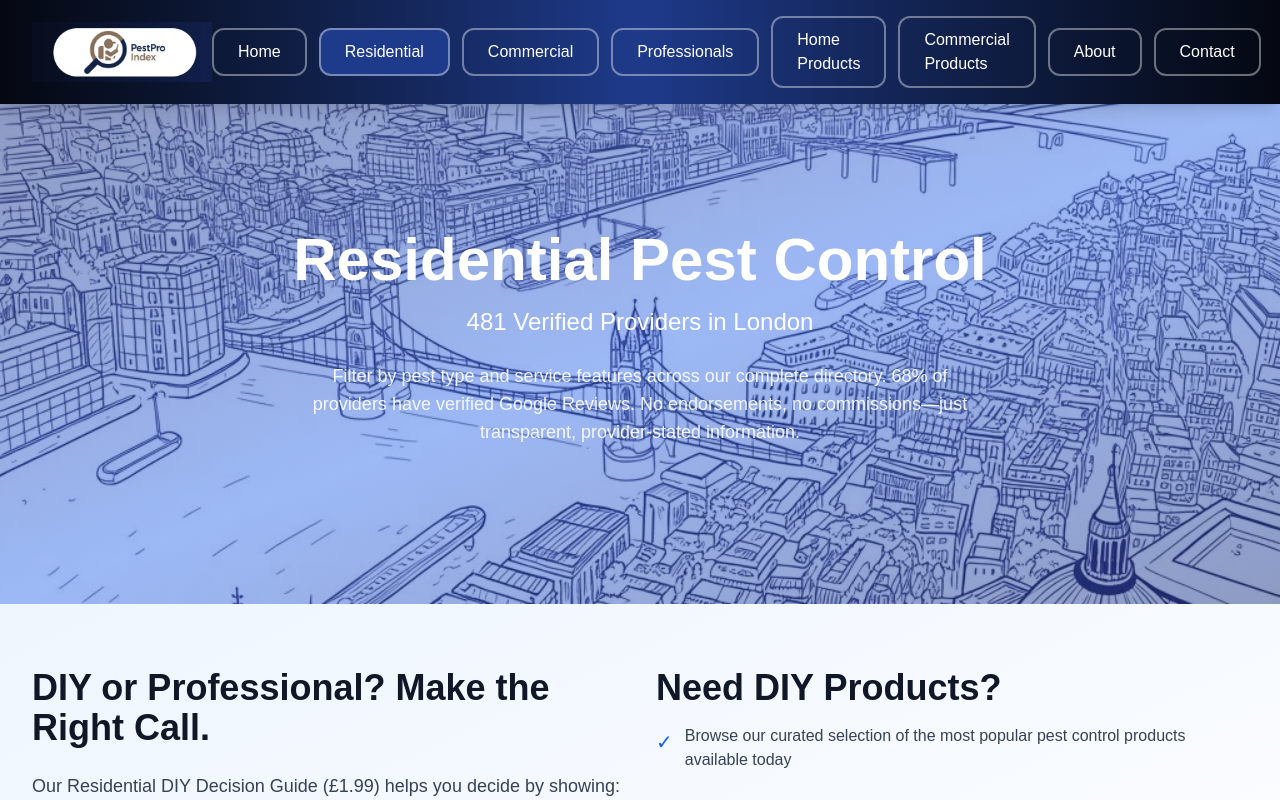
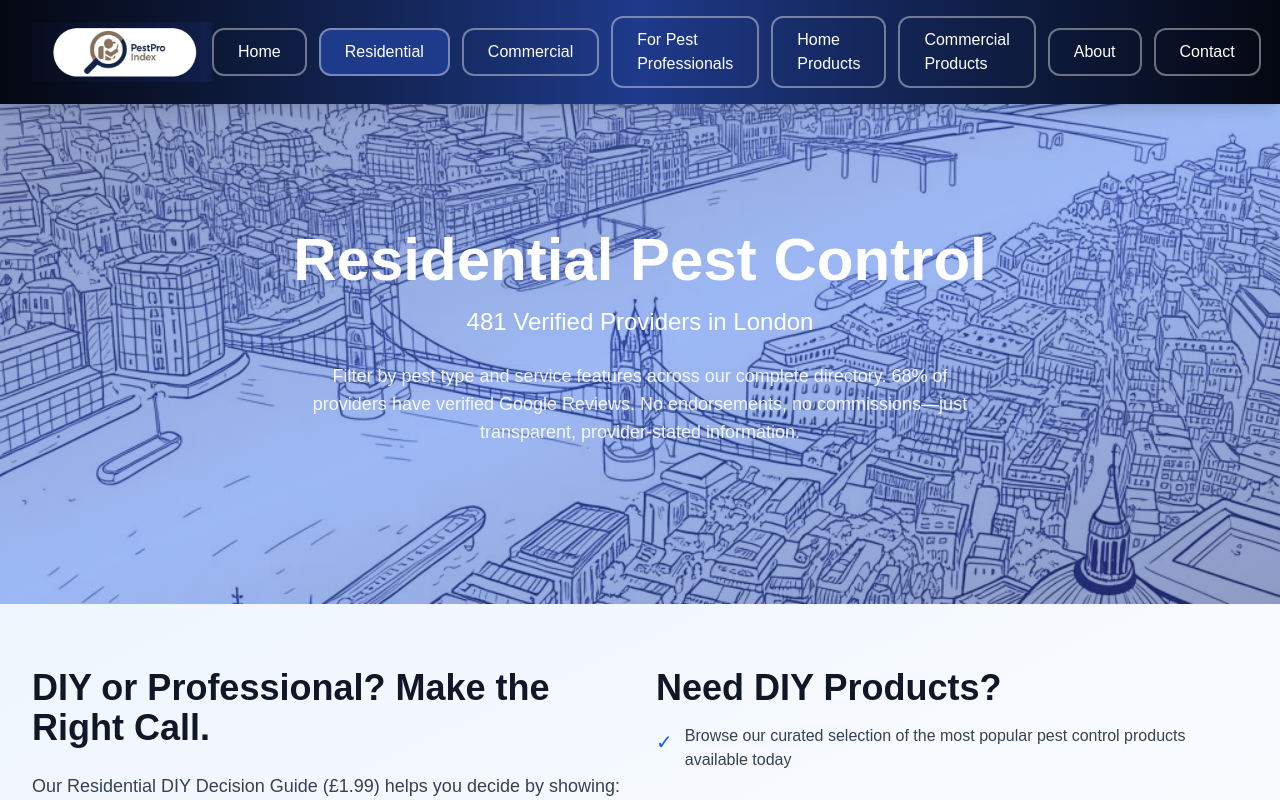
Before and after one commit to aarongeorghiades-hub/pestpro-index-v2-live, a Next.js app: page /residential in a window 1280 px wide. Shown: the top 800 px of the page. Built offline with nearby package versions, Linux system fonts and the light colour scheme; no server answers; the database is empty.

Commit message:
Fix: Update professionals nav label to 'For Pest Professionals' across all pages

```diff
--- a/app/commercial/page.tsx
+++ b/app/commercial/page.tsx
@@ -43,7 +43,7 @@ export default function CommercialPage() {
     { href: '/', label: 'Home' },
     { href: '/residential', label: 'Residential' },
     { href: '/commercial', label: 'Commercial' },
-    { href: '/professionals', label: 'Professionals' },
+    { href: '/professionals', label: 'For Pest Professionals' },
     { href: '/products', label: 'Home Products' },
     { href: '/commercial-products', label: 'Commercial Products' },
     { href: '#', label: 'About' },
--- a/app/components/Navigation.tsx
+++ b/app/components/Navigation.tsx
@@ -11,7 +11,7 @@ export default function Navigation() {
     { href: '/residential', label: 'Residential' },
     { href: '/commercial', label: 'Commercial' },
     { href: '/products', label: 'Products' },
-    { href: '/professionals', label: 'Professionals' },
+    { href: '/professionals', label: 'For Pest Professionals' },
     { href: '/about', label: 'About' },
     { href: '/contact', label: 'Contact' },
   ];
--- a/app/page.tsx
+++ b/app/page.tsx
@@ -27,7 +27,7 @@ export default function Home() {
             <Link href="/" className="px-6 py-2.5 font-medium text-base border-2 border-white/40 rounded-xl transition-all duration-200 bg-[#1e3a8a] text-white">Home</Link>
             <Link href="/residential" className="px-6 py-2.5 font-medium text-base border-2 border-white/40 rounded-xl transition-all duration-200 bg-transparent text-white hover:border-white/60 hover:bg-white/10">Residential</Link>
             <Link href="/commercial" className="px-6 py-2.5 font-medium text-base border-2 border-white/40 rounded-xl transition-all duration-200 bg-transparent text-white hover:border-white/60 hover:bg-white/10">Commercial</Link>
-            <Link href="/professionals" className="px-6 py-2.5 font-medium text-base border-2 border-white/40 rounded-xl transition-all duration-200 bg-transparent text-white hover:border-white/60 hover:bg-white/10">Professionals</Link>
+            <Link href="/professionals" className="px-6 py-2.5 font-medium text-base border-2 border-white/40 rounded-xl transition-all duration-200 bg-transparent text-white hover:border-white/60 hover:bg-white/10">For Pest Professionals</Link>
             <Link href="/products" className="px-6 py-2.5 font-medium text-base border-2 border-white/40 rounded-xl transition-all duration-200 bg-transparent text-white hover:border-white/60 hover:bg-white/10">Home Products</Link>
             <Link href="/commercial-products" className="px-6 py-2.5 font-medium text-base border-2 border-white/40 rounded-xl transition-all duration-200 bg-transparent text-white hover:border-white/60 hover:bg-white/10">Commercial Products</Link>
             <Link href="#" className="px-6 py-2.5 font-medium text-base border-2 border-white/40 rounded-xl transition-all duration-200 bg-transparent text-white hover:border-white/60 hover:bg-white/10">About</Link>
--- a/app/products/page.tsx
+++ b/app/products/page.tsx
@@ -15,7 +15,7 @@ export default function ProductsPage() {
     { href: '/', label: 'Home' },
     { href: '/residential', label: 'Residential' },
     { href: '/commercial', label: 'Commercial' },
-    { href: '/professionals', label: 'Professionals' },
+    { href: '/professionals', label: 'For Pest Professionals' },
     { href: '/products', label: 'Home Products' },
     { href: '/commercial-products', label: 'Commercial Products' },
     { href: '/about', label: 'About' },
--- a/app/residential/page.tsx
+++ b/app/residential/page.tsx
@@ -177,7 +177,7 @@ export default function ResidentialPage() {
     { href: '/', label: 'Home' },
     { href: '/residential', label: 'Residential' },
     { href: '/commercial', label: 'Commercial' },
-    { href: '/professionals', label: 'Professionals' },
+    { href: '/professionals', label: 'For Pest Professionals' },
     { href: '/products', label: 'Home Products' },
     { href: '/commercial-products', label: 'Commercial Products' },
     { href: '#', label: 'About' },
```
